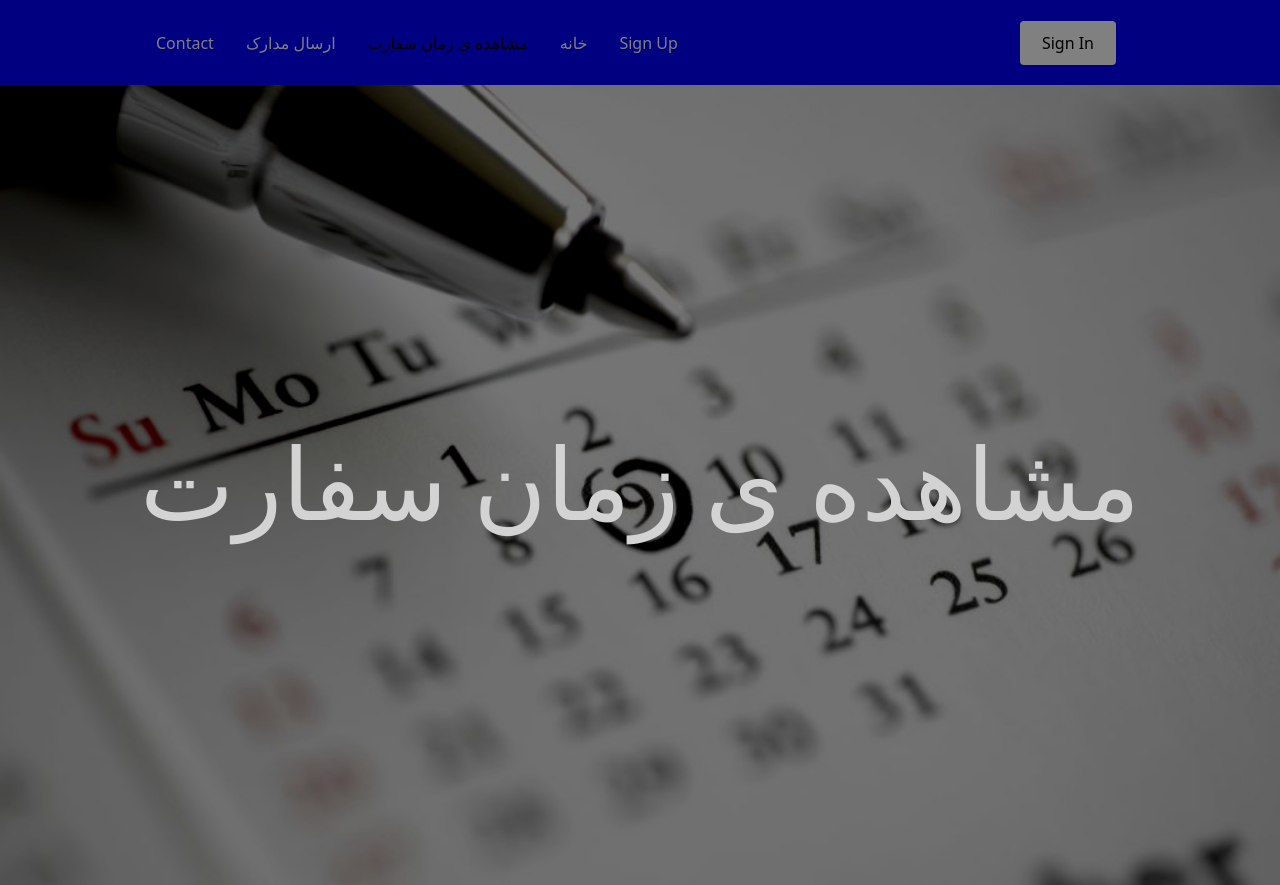
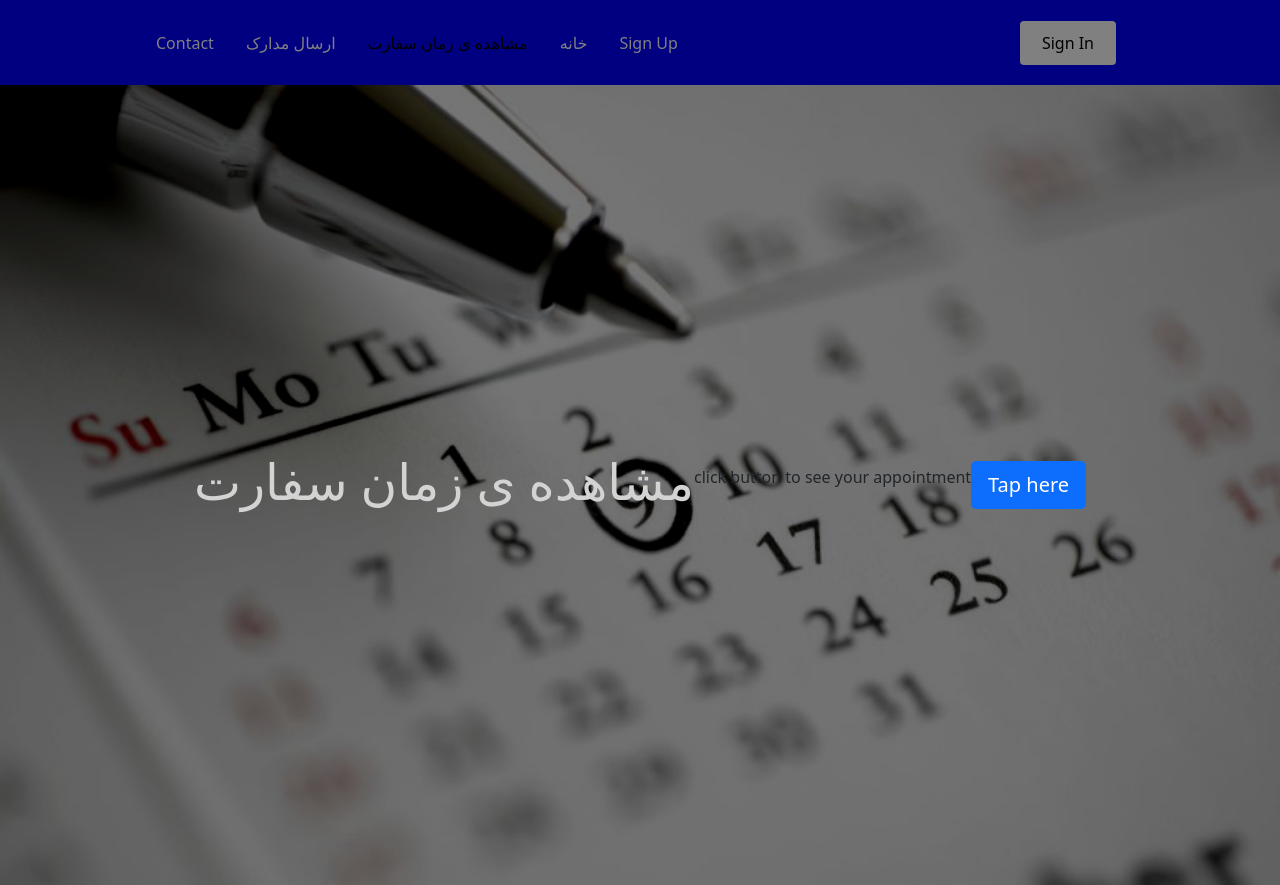
Before and after one commit to mahdis-ai/front_immigrant, a React (Create React App) app: page /seeAppointment in a window 1280 px wide. Built offline with nearby package versions, Linux system fonts and the light colour scheme.

Commit message:
see appointment page

```diff
--- a/src/pages/seeAppointment.js
+++ b/src/pages/seeAppointment.js
@@ -1,6 +1,12 @@
-import React from 'react';
-
+import React, { useState ,useEffect } from 'react';
+import { Button} from 'react-bootstrap';
 const App = () => {
+  const [userloggedin , setuserloggedin]=useState(false);
+  const handleauth=()=>{
+  const  currentuser=JSON.parse(localStorage.getItem("user"));
+  if (currentuser){
+    setuserloggedin(true);}
+ };
   return (
     <div
     style={{
@@ -14,10 +20,23 @@ const App = () => {
     }}
   >
 
+<h1 style={{color: "lightgrey",fontSize:'50px'}}>مشاهده ی زمان سفارت</h1>
+{userloggedin ? (
 
+<div>
+  <p style={{color:"#FFFF00"}}> سفارت پادشاهی عمان در تهران - 1401/08/05 ساعت 8 صبح</p>
+</div>
 
+) : (
 
-    <h1 style={{color: "lightgrey",fontSize:'100px'}}>مشاهده ی زمان سفارت</h1>
+<p>click button to see your appointment</p>
+
+)}
+<Button
+  onClick={handleauth}
+  size="lg"
+>Tap here
+</Button>
   </div>
   );
 };
--- a/src/pages/sendingDocs.js
+++ b/src/pages/sendingDocs.js
@@ -108,4 +108,4 @@ function App() {
 }
 
 
-export default App
+export default App;
```
